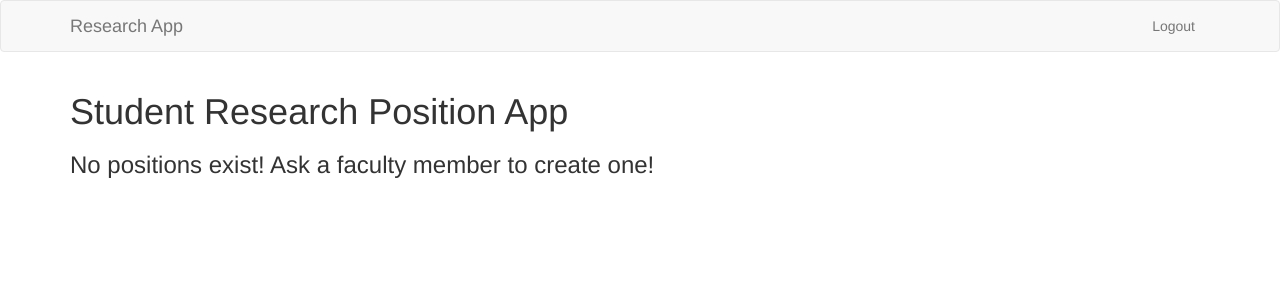
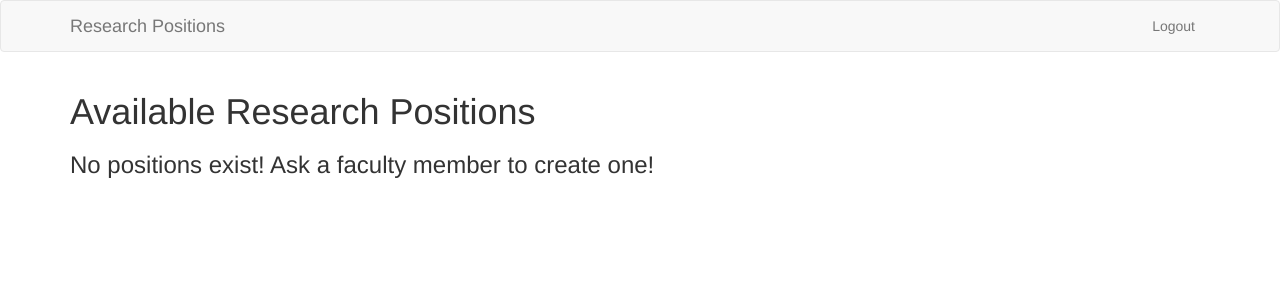
Before and after one commit to WSU-CptS-322-Fall-2023/termproject-cougcoders, a Flask app: page / in a window 1280 px wide. Shown: the top 300 px of the page. Run offline with Flask 3, Linux system fonts and the light colour scheme; the visitor is signed in with stand-in values (Sample User, id 1); data comes from the database, SQL or seed files in the repository; data that the repository does not hold is empty; some libraries are stand-ins or nearby versions.

Commit message:
Show a faculty member only their own positions

```diff
--- a/app/Controller/routes.py
+++ b/app/Controller/routes.py
@@ -14,7 +14,10 @@ routes_blueprint.template_folder = Config.TEMPLATES_FOLDER
 @routes_blueprint.route("/index", methods=["GET"])
 @login_required
 def index():
-    positions = ResearchPosition.query.all()
+    if current_user.user_type == "Faculty":
+        positions = ResearchPosition.query.filter_by(faculty_id=current_user.id).all()
+    else:
+        positions = ResearchPosition.query.all()
     applications = Application.query.filter_by(student_id=current_user.id).all()
     return render_template("index.html", positions=positions, applications=applications)
 
--- a/app/View/templates/base.html
+++ b/app/View/templates/base.html
@@ -20,7 +20,7 @@
                 <span class="icon-bar"></span>
                 <span class="icon-bar"></span>
             </button>
-            <a class="navbar-brand" href="{{ url_for('routes.index') }}">Research App</a>
+            <a class="navbar-brand" href="{{ url_for('routes.index') }}">Research Positions</a>
         </div>
         <div class="collapse navbar-collapse" id="bs-example-navbar-collapse-1">
             <ul class="nav navbar-nav navbar-right">
--- a/app/View/templates/index.html
+++ b/app/View/templates/index.html
@@ -2,11 +2,16 @@
 
 
 {% block app_content %}
-<h1>Student Research Position App</h1>
+{% if current_user.user_type == "Faculty" %}
+    <h1>Your Research Positions</h1>
+{% else %}
+    <h1>Available Research Positions</h1>
+{% endif %}
 
 {% if positions | length == 0 %}
     <h3>No positions exist! {% if current_user.user_type == "Faculty" %}<a href="{{ url_for('routes.createposition') }}">Create one!</a>{% else %}Ask a faculty member to create one!{% endif %}</h3>
 {% endif %}
+
 {% for position in positions %}
 {% include "_researchPosition.html" %}
 {% endfor %}
```
